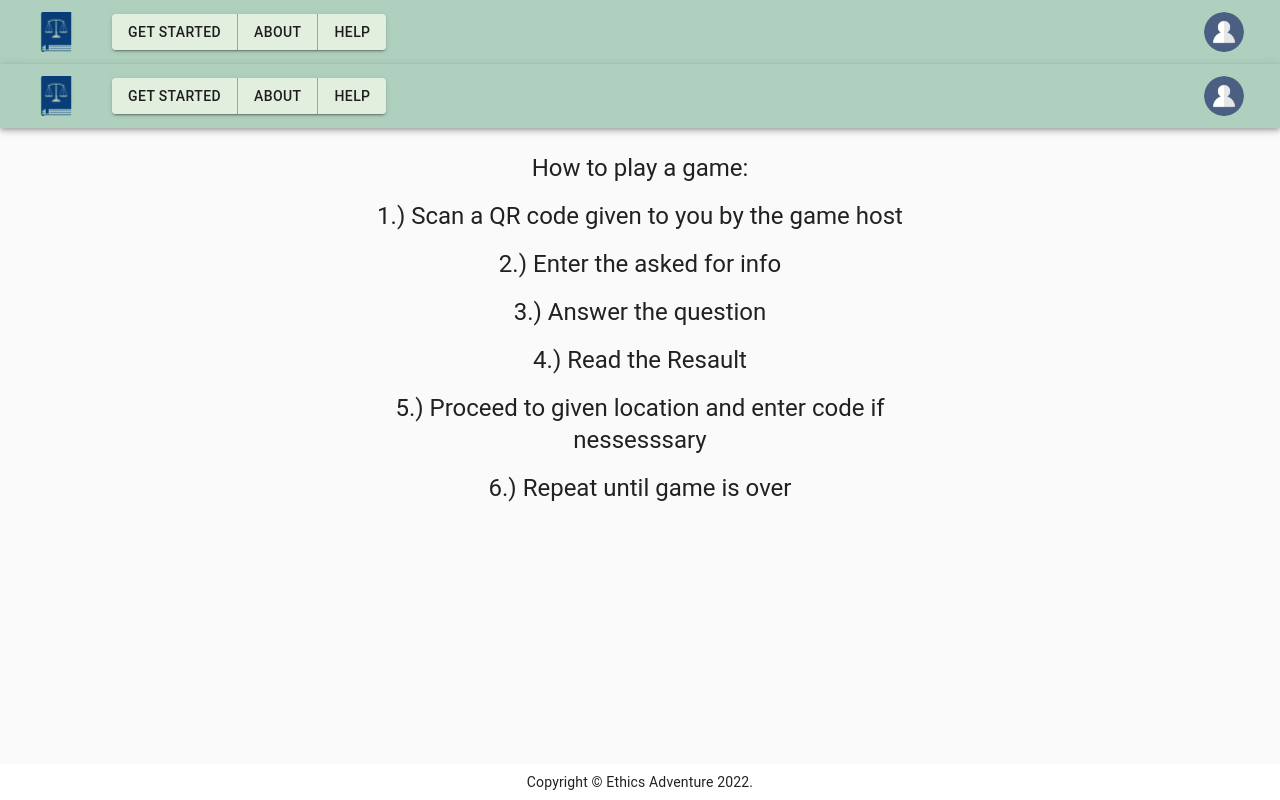
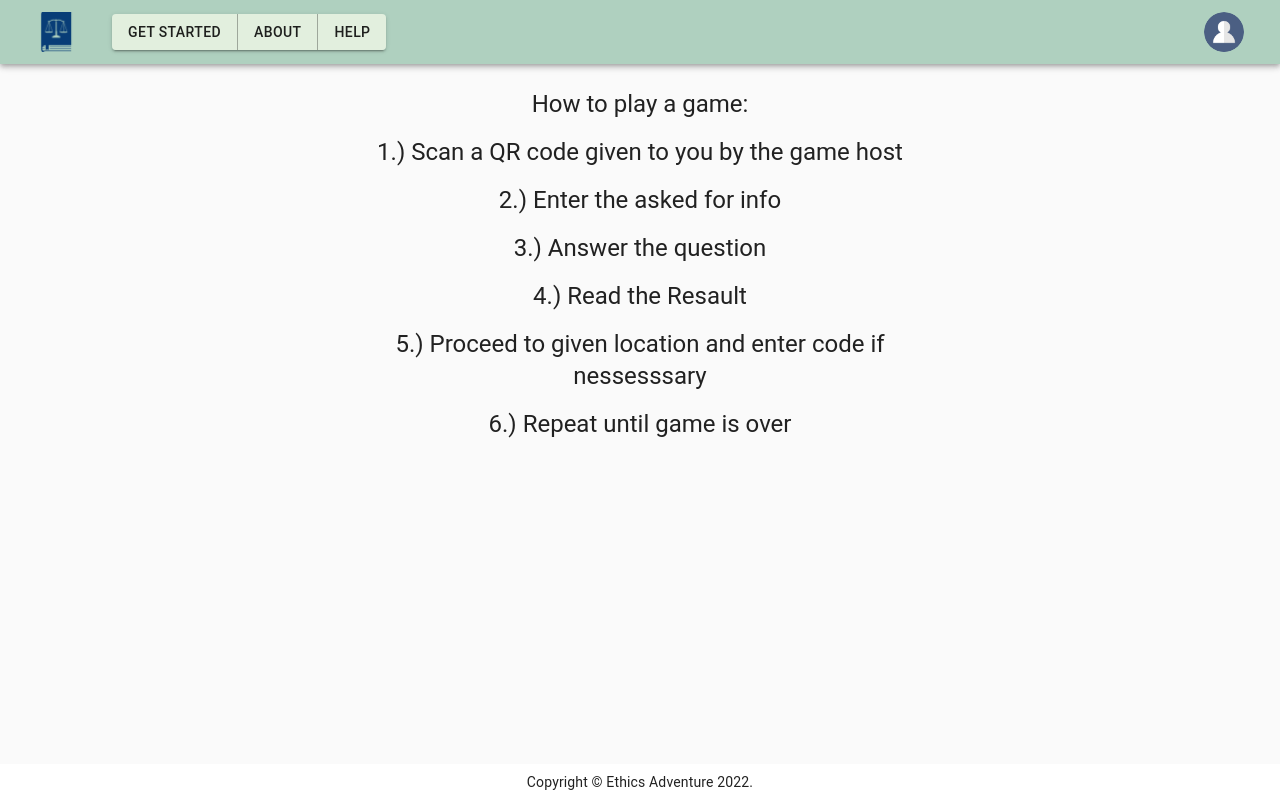
Before and after one commit to WilSimpson/SEP_2022, a React (Create React App) app in the folder frontend/: page /started in a window 1280 px wide. Built offline with nearby package versions, Linux system fonts and the light colour scheme.

Commit message:
removed double nav bar

```diff
--- a/frontend/src/components/home.js
+++ b/frontend/src/components/home.js
@@ -12,7 +12,6 @@ export default function Home() {
   return (
       <div className='container'>
       <CssBaseline />
-      <ResponsiveAppBar />
       <main>
         {/* Hero unit */}
     <Container maxWidth='xl'>
--- a/frontend/src/components/knowledge.js
+++ b/frontend/src/components/knowledge.js
@@ -10,7 +10,6 @@ export default function Knowledge() {
   return (
       <div className='container'>
       <CssBaseline />
-      <ResponsiveAppBar />
       <main>
         {/* Hero unit */}
     <Container maxWidth='xl'>
```
